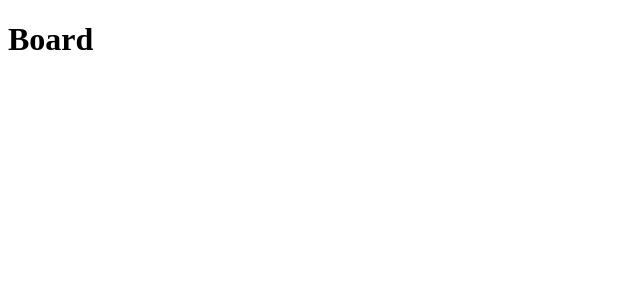
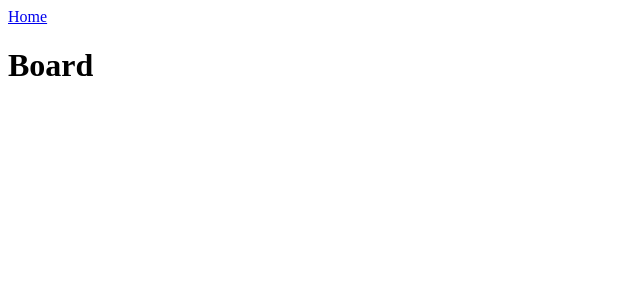
Before and after one commit to colebemis/dasher, a Next.js app in the folder frontend/: page /board in a window 1280 px wide. Shown: the top 300 px of the page, without its empty margins (0-640 px from the left). Built offline with nearby package versions, Linux system fonts and the light colour scheme.

Commit message:
Add link to board page

```diff
--- a/frontend/pages/board.js
+++ b/frontend/pages/board.js
@@ -1,4 +1,5 @@
 import Head from 'next/head'
+import Link from 'next/link'
 import { withRouter } from 'next/router'
 
 const Board = ({ router }) => {
@@ -7,6 +8,9 @@ const Board = ({ router }) => {
       <Head>
         <title>{router.query.id} | Dasher</title>
       </Head>
+      <Link href="/">
+        <a>Home</a>
+      </Link>
       <h1>Board {router.query.id}</h1>
     </div>
   )
```
